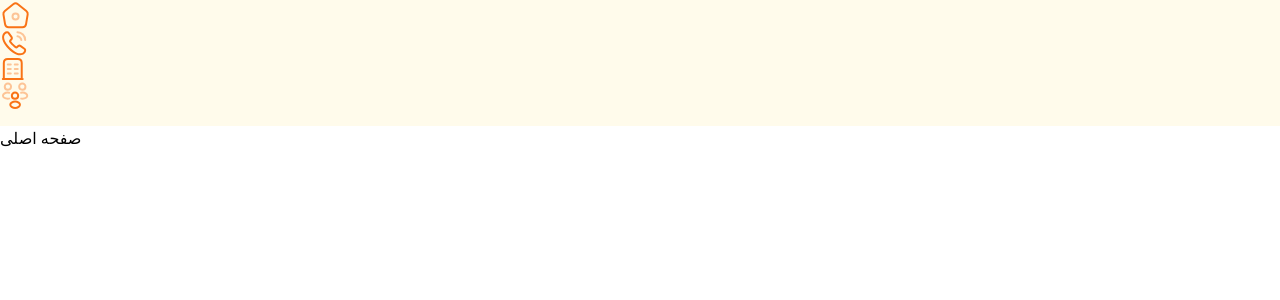
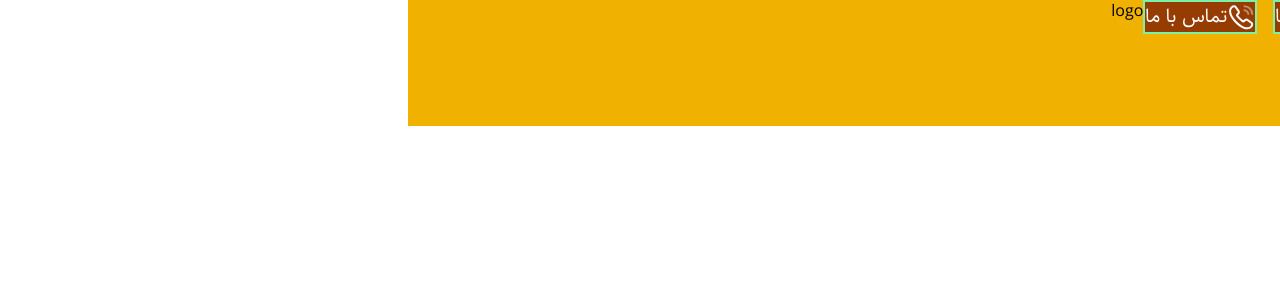
Before and after one commit to Emir145813/Quick-Shop, a Next.js app: page / in a window 1280 px wide. Shown: the top 300 px of the page. Built offline with nearby package versions, Linux system fonts and the light colour scheme.

Commit message:
Styling NavBar Part 2

```diff
--- /dev/null
+++ b/src/app/components/Container.tsx
@@ -0,0 +1,13 @@
+type TContainer={
+  children: React.ReactNode
+}
+
+function Container(children : TContainer) {
+  return (
+    <div className="w-[90%] m-auto">
+      {children.children}
+    </div>
+  )
+}
+
+export default Container
--- a/src/app/components/NavBar.tsx
+++ b/src/app/components/NavBar.tsx
@@ -1,19 +1,49 @@
+"use client"
 import Home_logo from "../../../public/svgs/NavBar/Home"
 import ContactUS_logo from "../../../public/svgs/NavBar/ContactUS"
 import Shop_logo from "../../../public/svgs/NavBar/Shop"
 import AboutUS_logo from "../../../public/svgs/NavBar/AboutUS"
+import Link from "next/link"
+import { usePathname } from "next/navigation"
+
+
 function NavBar() {
+
+  const pathName =usePathname();
+
+  const navItems = [
+  {id:1, name: "صفحه اصلی", href: "/", icon: <Home_logo color={pathName === "/" ? "oklch(70.5% 0.213 47.604)" : "#fff"}/> },
+  {id:2, name: "فروشگاه", href: "/shop", icon: <Shop_logo color={pathName === "/shop" ? "oklch(70.5% 0.213 47.604)" : "#fff"}/> },
+  {id:3, name: "درباره ما", href: "/about-us", icon: <AboutUS_logo color={pathName === "/about-us" ? "oklch(70.5% 0.213 47.604)" : "#fff"}/> },
+  {id:4, name: "تماس با ما", href: "/contact-us", icon: <ContactUS_logo color={pathName === "/contact-us" ? "oklch(70.5% 0.213 47.604)" : "#fff"}/> },
+];
+
+
   return (
-    <div className="h-[126px] bg-amber-50">
-      <div>
-        <ul>
-          <li>
-            <Home_logo color="#F97316"/>
-            <ContactUS_logo color="#F97316"/>
-            <Shop_logo color="#F97316"/>
-            <AboutUS_logo color="#F97316"/>
-          </li>
-        </ul>
+    <div className="bg-yellow-500 font-sahel-regular h-[126px]">
+      <div className="w-[90%] m-auto flex">
+        <div>
+          <ul className="flex gap-4">
+            {navItems.map((item)=>(
+              <li key={item.name}>
+                <Link className="bg-amber-800 flex justify-center items-center border-2 border-green-300" href ={item.href}>
+                  {item.icon}
+                  <span className={pathName === item.href ? "text-orange-500 text-[20px]" : "text-white text-[20px]"}>
+                    {item.name}
+                  </span>
+                </Link>
+              </li>
+            ))}
+          </ul>
+        </div>
+        <div>
+          <span>
+            logo
+          </span>
+        </div>
+        <div>
+
+        </div>
       </div>
     </div>
   )
--- a/src/app/layout.tsx
+++ b/src/app/layout.tsx
@@ -24,7 +24,7 @@ export default function RootLayout({
   children: React.ReactNode;
 }>) {
   return (
-    <html lang="en">
+    <html lang="fa" dir="rtl">
       <body
         className={`${geistSans.variable} ${geistMono.variable} antialiased`}>
         <NavBar/>
```
